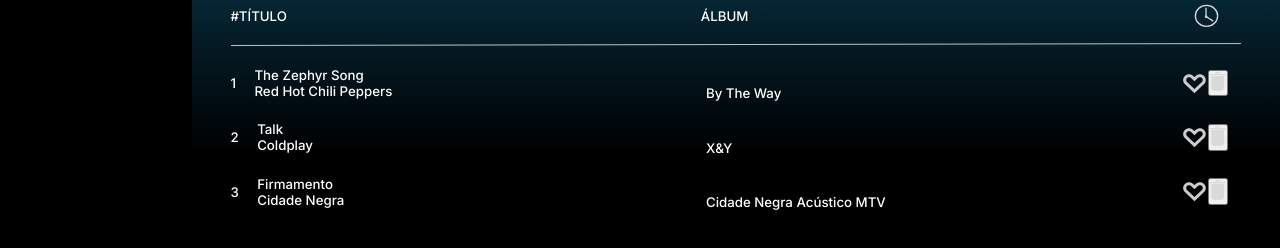
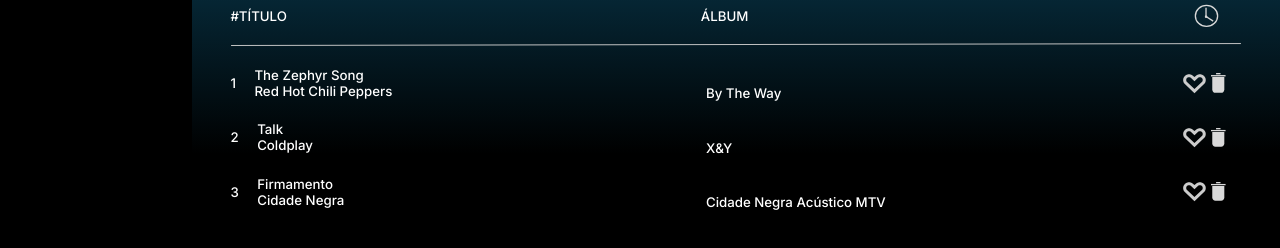
Before and after one commit to Henrique-Dias15/iSpotify, a React (Vite) app: page /Desktop6 in a window 1280 px wide. Shown: the part 526-774 px from the top of the page. Built offline with nearby package versions, Linux system fonts and the light colour scheme.

Commit message:
Correção lixeira

```diff
--- a/src/components/Musicas.jsx
+++ b/src/components/Musicas.jsx
@@ -64,7 +64,7 @@
                   <p id="musicaAlbum">{musica.album}</p>
                   <div className="MusicasSimbolos">
             <input type="image" id={id} src={coração} onClick = {() => changeCoração(index)}/>
-            <button onClick={ () => removermusica(index)} ><img src="src\assets\lixo.svg" id="lixo" /></button>
+            <input type="image" id="lixo" src="src\assets\lixo.svg" onClick={ () => removermusica(index)} />
 
                   </div>
                 </div>
```
